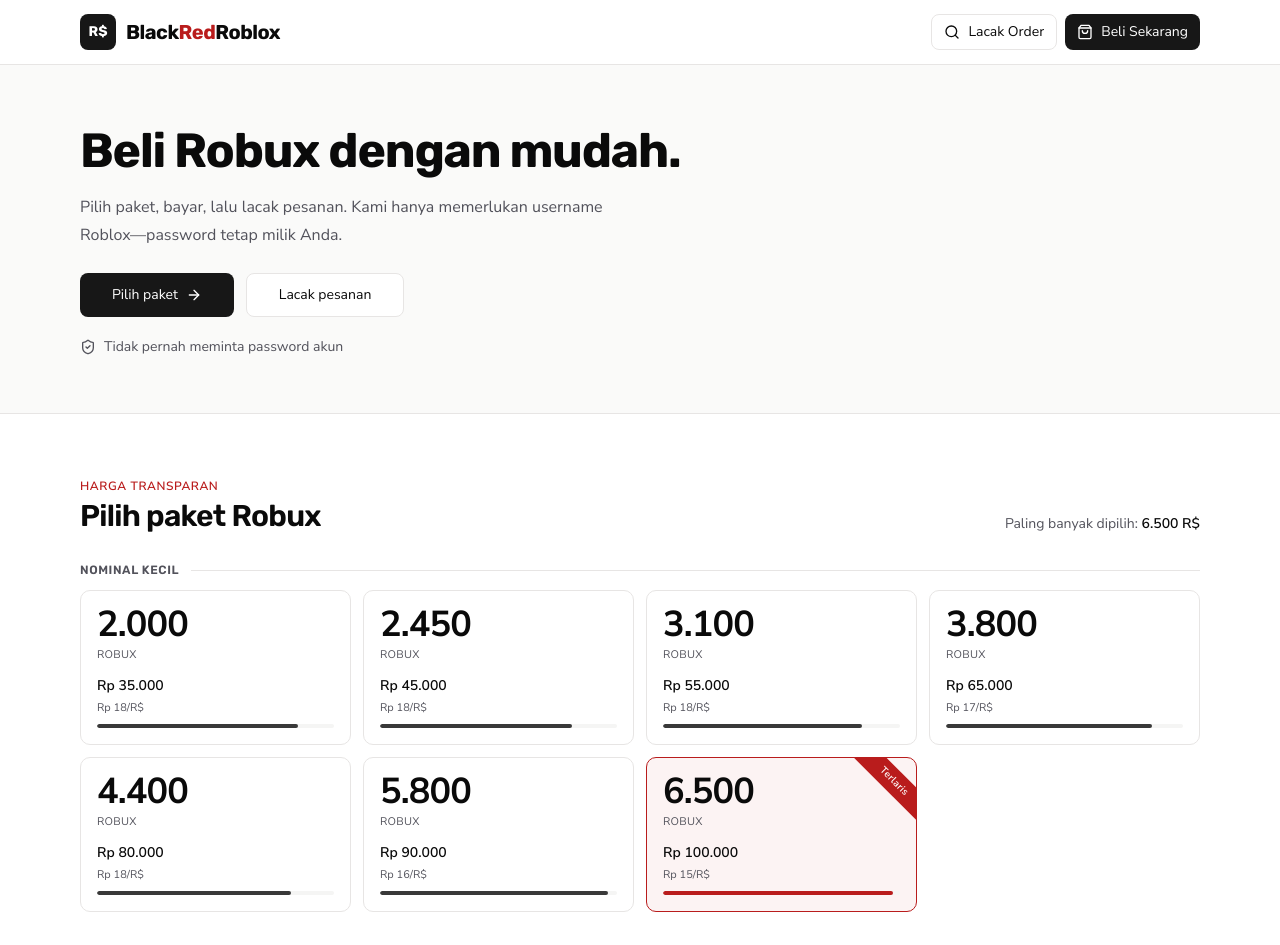
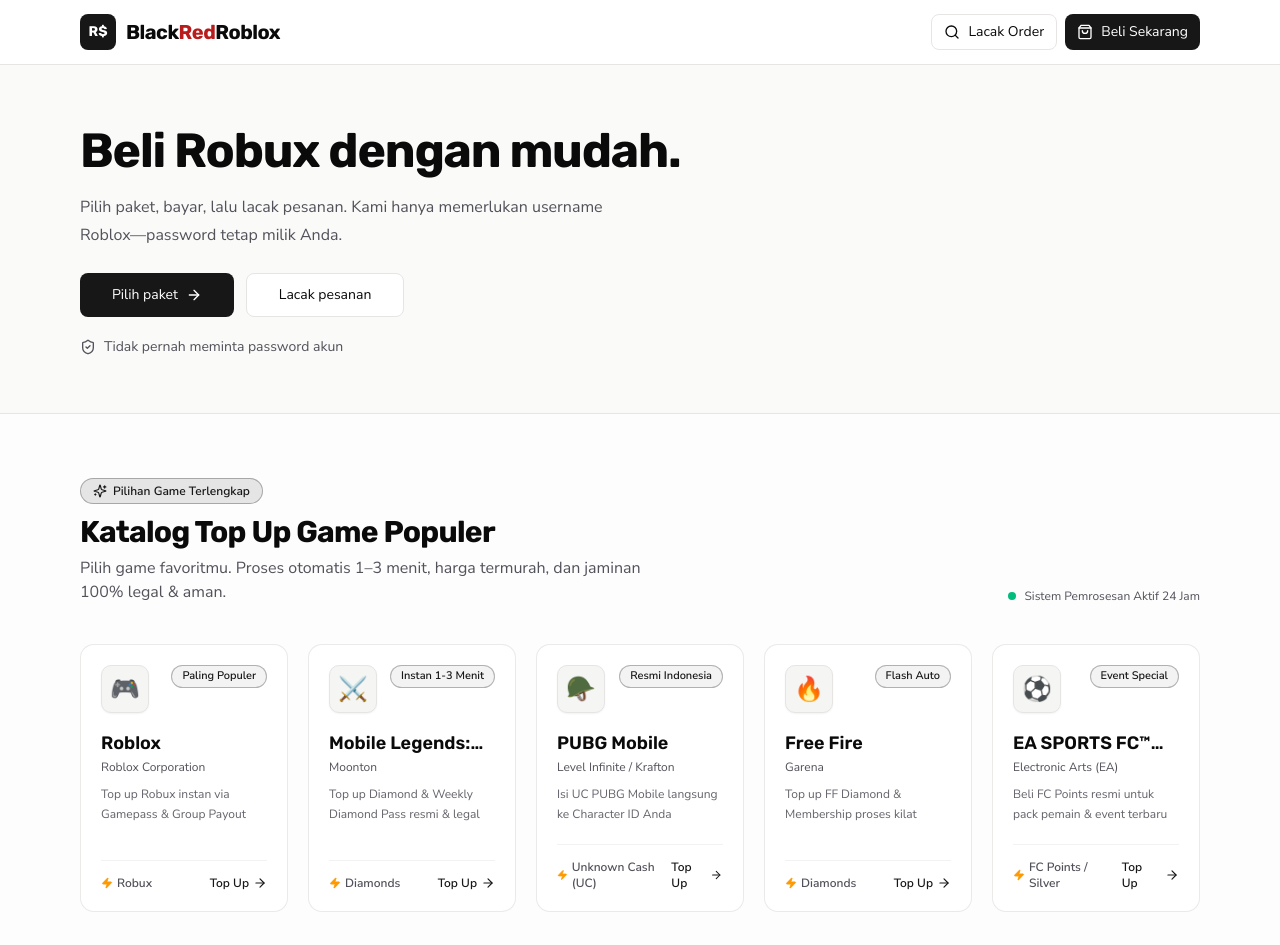
Before and after one commit to gibcros1-design/blackred, a Next.js app: page / in a window 1280 px wide. Shown: the top 945 px of the page. Built offline with nearby package versions, Linux system fonts and the light colour scheme; no server answers; the database is empty.

Commit message:
feat: add game catalog grid to homepage

```diff
--- a/src/app/page.tsx
+++ b/src/app/page.tsx
@@ -8,6 +8,8 @@ import { PaymentStrip } from "@/components/PaymentStrip";
 import { FaqSection } from "@/components/FaqSection";
 import { getConfigValue, PricingItem, RekeningItem } from "@/services/config";
 import { DEFAULT_PRICING, DEFAULT_REKENING, DEFAULT_ADMIN_WHATSAPP, DEFAULT_SERVICE_HOURS } from "@/services/defaults";
+
+import { GameCatalogGrid } from "@/components/GameCatalogGrid";
 
 export const dynamic = "force-dynamic";
 
@@ -28,6 +30,7 @@ export default async function HomePage() {
       <Navbar />
       <main className="flex-1 pb-24 sm:pb-0">
         <HeroSection bannerUrl={bannerUrl} />
+        <GameCatalogGrid />
         <PricingGrid items={pricing} />
         <PaymentStrip rekeningList={rekeningList} qrImageUrl={qrImageUrl} />
         <TrustSection whatsapp={adminWhatsapp} serviceHours={serviceHours} />
--- /dev/null
+++ b/src/components/GameCatalogGrid.tsx
@@ -0,0 +1,84 @@
+import Link from "next/link";
+import { GAME_LIST } from "@/lib/games";
+import { ArrowRight, Sparkles, Zap } from "lucide-react";
+import { Badge } from "@/components/ui/badge";
+
+export function GameCatalogGrid() {
+  return (
+    <section className="relative py-12 sm:py-16 bg-muted/20 border-b border-border/70" aria-label="Katalog Game">
+      <div className="mx-auto max-w-6xl px-4">
+        {/* Section Header */}
+        <div className="flex flex-col md:flex-row md:items-end justify-between gap-4 mb-8 sm:mb-10">
+          <div>
+            <div className="inline-flex items-center gap-1.5 rounded-full border border-primary/30 bg-primary/10 px-3 py-1 text-xs font-semibold text-primary mb-2.5">
+              <Sparkles className="h-3.5 w-3.5" />
+              <span>Pilihan Game Terlengkap</span>
+            </div>
+            <h2 className="text-2xl sm:text-3xl font-bold tracking-tight text-foreground font-heading">
+              Katalog Top Up Game Populer
+            </h2>
+            <p className="mt-1.5 text-sm sm:text-base text-muted-foreground max-w-xl">
+              Pilih game favoritmu. Proses otomatis 1–3 menit, harga termurah, dan jaminan 100% legal & aman.
+            </p>
+          </div>
+          <div className="hidden md:flex items-center gap-2 text-xs text-muted-foreground font-medium">
+            <span className="inline-flex h-2 w-2 rounded-full bg-emerald-500 animate-pulse" />
+            <span>Sistem Pemrosesan Aktif 24 Jam</span>
+          </div>
+        </div>
+
+        {/* Game Cards Grid */}
+        <div className="grid grid-cols-1 sm:grid-cols-2 lg:grid-cols-3 xl:grid-cols-5 gap-4 sm:gap-5">
+          {GAME_LIST.map((game) => (
+            <Link
+              key={game.id}
+              href={`/topup/${game.id}`}
+              className="group relative flex flex-col justify-between overflow-hidden rounded-xl border border-border/80 bg-card p-5 transition-all duration-200 hover:-translate-y-1 hover:border-primary/50 hover:shadow-lg hover:shadow-primary/5"
+            >
+              {/* Top Accent Gradient Bar */}
+              <div className="absolute inset-x-0 top-0 h-1 bg-gradient-to-r from-primary/80 to-accent/80 opacity-0 group-hover:opacity-100 transition-opacity" />
+
+              <div>
+                {/* Header: Icon & Badge */}
+                <div className="flex items-start justify-between gap-2 mb-4">
+                  <div className="flex h-12 w-12 items-center justify-center rounded-lg bg-stone-100 dark:bg-stone-800 text-2xl border border-border group-hover:scale-105 transition-transform duration-200 shadow-xs">
+                    {game.icon}
+                  </div>
+                  {game.badge && (
+                    <Badge variant="outline" className="text-[11px] font-semibold border-primary/30 bg-primary/5 text-primary py-0.5">
+                      {game.badge}
+                    </Badge>
+                  )}
+                </div>
+
+                {/* Game Title & Publisher */}
+                <h3 className="font-semibold text-base sm:text-lg text-foreground group-hover:text-primary transition-colors line-clamp-1">
+                  {game.name}
+                </h3>
+                <p className="text-xs text-muted-foreground font-medium mt-0.5">
+                  {game.publisher}
+                </p>
+
+                {/* Tagline / Subtitle */}
+                <p className="mt-2.5 text-xs text-muted-foreground/90 line-clamp-2 leading-relaxed">
+                  {game.tagline}
+                </p>
+              </div>
+
+              {/* Footer CTA */}
+              <div className="mt-5 pt-3.5 border-t border-border/50 flex items-center justify-between text-xs font-semibold text-primary">
+                <span className="flex items-center gap-1 text-muted-foreground group-hover:text-foreground transition-colors">
+                  <Zap className="h-3 w-3 text-amber-500 fill-amber-500" />
+                  {game.currencyName}
+                </span>
+                <span className="inline-flex items-center gap-1 group-hover:translate-x-0.5 transition-transform">
+                  Top Up <ArrowRight className="h-3.5 w-3.5" />
+                </span>
+              </div>
+            </Link>
+          ))}
+        </div>
+      </div>
+    </section>
+  );
+}
```
